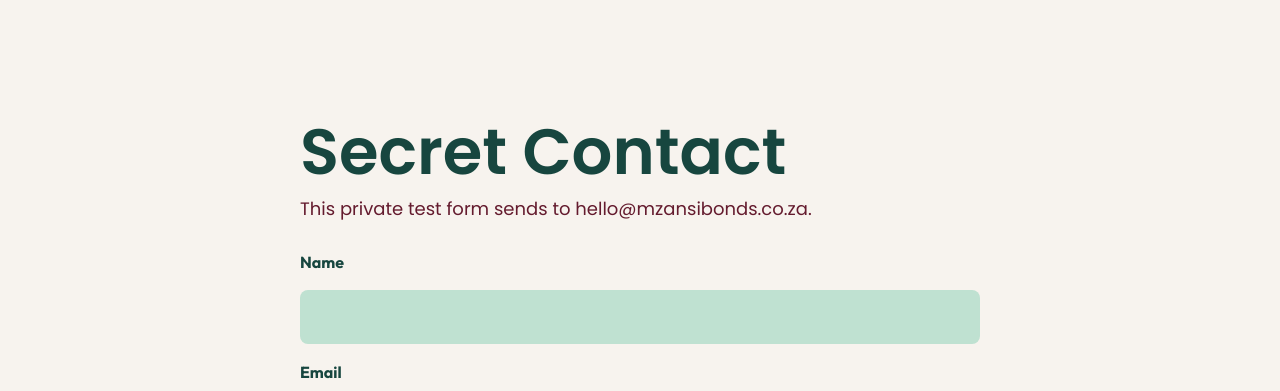
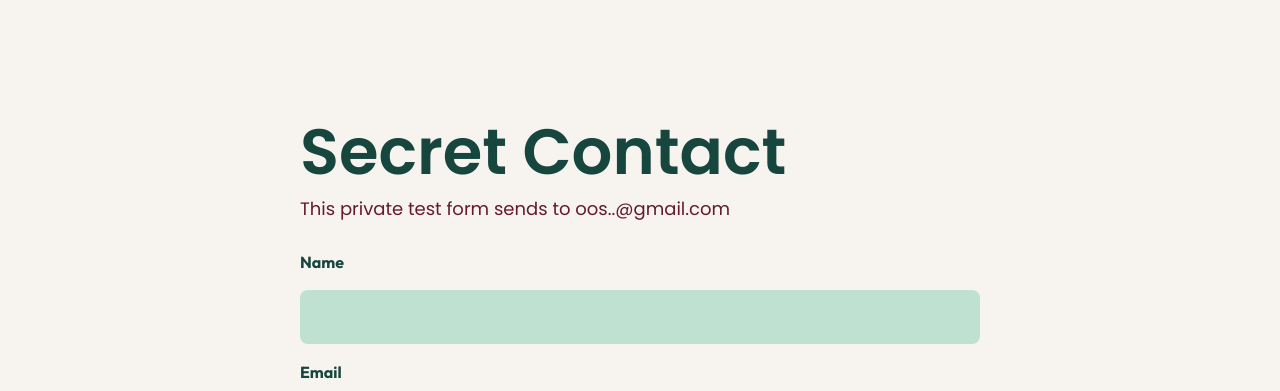
Before and after one commit to Intellify-Cloud/ev-tys-2, a Jekyll site: the page built from secret-contact.md, in a window 1280 px wide. Shown: the top 391 px of the page. Built offline with Jekyll 4.4.1, drawn with Linux system fonts in a browser that asks for light colours; nearby versions of some CDN libraries.

Commit message:
feat(contact): refactor contact form submission logic
Update the contact form to use a local PHP endpoint instead of an external API, simplify the payload structure, and add BCC support to the email delivery script.

- Redirect form submission from `broadsheetApiUrl` to `secret-contact-send.php`
- Simplify JSON payload keys (emailAddress -> email, phoneNumber -> phone, content -> message)
- Update configuration path for private settings
- Add support for BCC recipients in Resend payload
- Update contact page text and success messages with correct email references

```diff
--- a/secret-contact.md
+++ b/secret-contact.md
@@ -115,7 +115,7 @@ nofollow: true
 <section class="secret-contact">
   <div class="secret-contact__wrap">
     <h1>Secret Contact</h1>
-    <p>This private test form sends to hello@mzansibonds.co.za.</p>
+    <p>This private test form sends to oos..@gmail.com</p>
 
     <form id="secretContactForm" class="secret-contact__form">
       <div class="secret-contact__honeypot" aria-hidden="true">
@@ -144,7 +144,7 @@ nofollow: true
       </div>
 
       <div id="secretContactSuccess" class="secret-contact__status secret-contact__status--success">
-        Sent. Check hello@mzansibonds.co.za.
+        Sent. Check oosthuizenp@gmail.com
       </div>
 
       <div id="secretContactError" class="secret-contact__status secret-contact__status--error">
```
Also changed, not shown: _includes/contact.html (+5 -17 lines), 1 other file.
